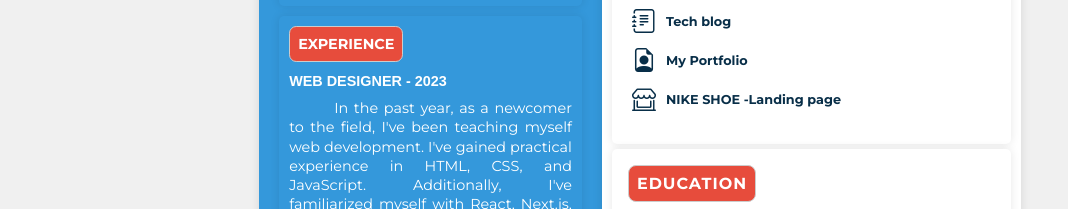
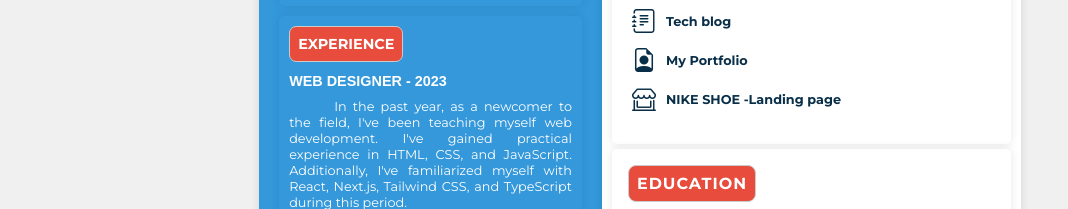
Before and after one commit to PrakashCodeLab/resume-prakash, a website built with Vite: page index.html in a window 1280 px wide. Shown: the part 738-947 px from the top of the page, without its empty margins (0-1068 px from the left). Built offline with nearby package versions, Linux system fonts and the light colour scheme; a web font is replaced by a local one.

Commit message:
Update style.css

```diff
--- a/style.css
+++ b/style.css
@@ -382,8 +382,8 @@ body {
 	text-align: justify;
 	text-indent: 45px;
 	padding-bottom: 0.5rem;
-	font-size: 0.9rem;
-	line-height: 1.2rem;
+	font-size: 0.8rem;
+	line-height: 1rem;
 	font-family: 'Montserrat', sans-serif;
 
 }
```
